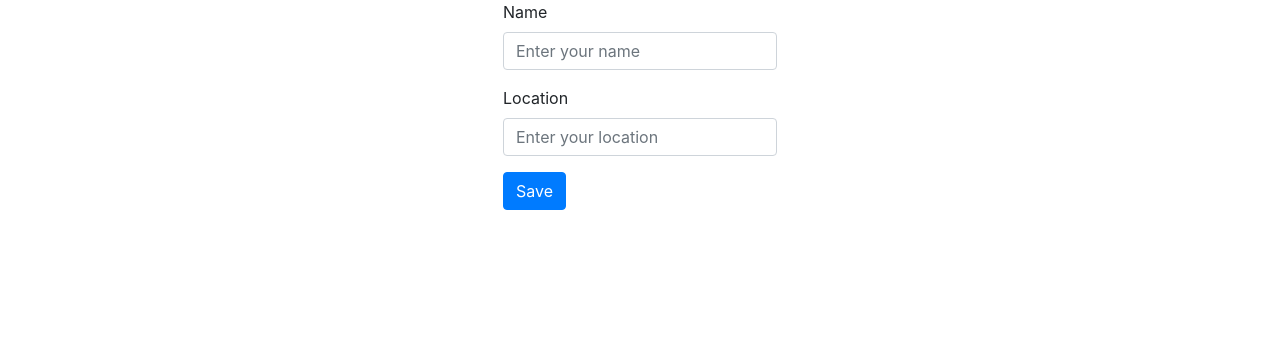
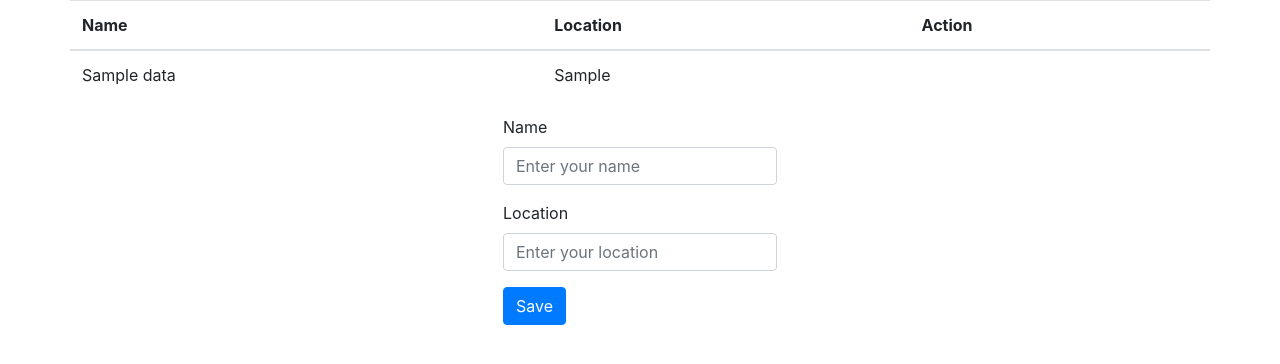
Before and after one commit to nicolanzi1/php_crud, a PHP site: page / in a window 1280 px wide. Shown: the top 364 px of the page. Run offline with PHP 8.4, Linux system fonts and the light colour scheme; tables that the repository leaves empty or names only in its code hold one stand-in row (values such as "Sample post").

Commit message:
Connected index.php to the database inserting the Name and Location records into the data table if the Save button is clicked

```diff
--- a/index.php
+++ b/index.php
@@ -10,6 +10,42 @@
 </head>
 <body>
     <?php require_once 'process.php'; ?>
+        <div class="container">
+        <?php
+            $mysqli = new mysqli('localhost', 'root', 'myphppassword', 'crud') or die(mysqli_error($mysqli));
+            $result = $mysqli->query("SELECT * FROM data");
+            // pre_r($result);
+            ?>
+
+            <div class="row justify-content-center">
+                <table class="table">
+                    <thead>
+                        <tr>
+                            <th>Name</th>
+                            <th>Location</th>
+                            <th colspan=2>Action</th>
+                        </tr>
+                    </thead>
+
+                    <?php
+                        while ($row = $result->fetch_assoc()): ?>
+                            <tr>
+                                <td><?php echo $row['name']; ?></td>
+                                <td><?php echo $row['location']; ?></td>
+                                <td></td>
+                            </tr>
+                        <?php endwhile; ?>
+                </table>
+            </div>
+            <?php
+
+            function pre_r( $array ) {
+                echo '<pre>';
+                    print_r($array);
+                echo '</pre>';
+            }
+        ?>
+
         <div class="row justify-content-center">
             <form action="process.php" method="post">
                 <div class="form-group">
@@ -25,5 +61,6 @@
                 </div>
             </form>
         </div>
+    </div>
 </body>
 </html>
```
Lines whose indentation alone changed are shown as unchanged.
